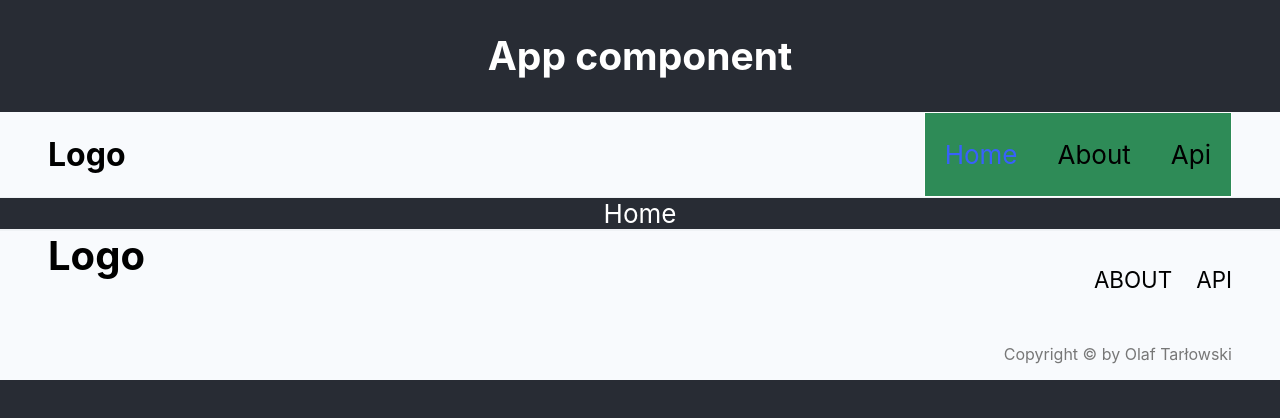
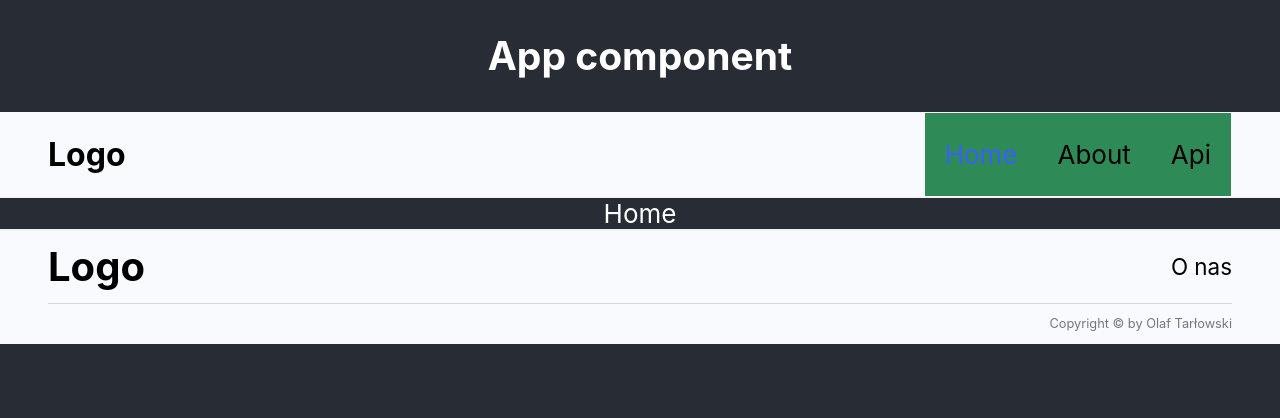
Before and after one commit to olaftarlowski/culinary-app, a React (Create React App) app: page / in a window 1280 px wide. Shown: the top 418 px of the page. Built offline with nearby package versions, Linux system fonts and the light colour scheme.

Commit message:
footer complete

```diff
--- a/src/components/layout/Footer.js
+++ b/src/components/layout/Footer.js
@@ -7,17 +7,11 @@ const Footer = () => {
     <FooterWrapper className="footer">
       <div className="footer__container">
         <div className="footer__logo-box">Logo</div>
-
         <div className="footer__info">
           <ul className="footer__list">
             <li className="footer__item">
               <Link className="footer__link" to="/about">
-                About
-              </Link>
-            </li>
-            <li className="footer__item">
-              <Link className="footer__link" to="/api">
-                Api
+                O nas
               </Link>
             </li>
           </ul>
--- a/src/styled-components/style.js
+++ b/src/styled-components/style.js
@@ -93,28 +93,26 @@ export const FooterWrapper = styled.footer`
     display: flex;
     justify-content: space-between;
     align-items: center;
-  }
 
     .footer__logo-box {
       text-align: center;
       color: #000;
       font-size: 2.5rem;
       font-weight: 700;
-    padding-bottom: 3rem;
     }
     .footer__info {
       display: block;
-  }
+
+      .footer__list {
+        text-align: center;
+        list-style: none;
+        padding-inline-start: 0;
+
         .footer__item {
           display: inline-block;
 
           &:not(:last-child) {
             margin-right: 1.5rem;
-    }
-  }
-  .footer__list {
-    list-style: none;
-    padding-inline-start: 0;
           }
 
           .footer__link {
@@ -122,7 +120,6 @@ export const FooterWrapper = styled.footer`
             &:visited {
               color: #000;
               text-decoration: none;
-      text-transform: uppercase;
               display: inline-block;
               transition: all 0.2s;
             }
@@ -132,13 +129,14 @@ export const FooterWrapper = styled.footer`
               color: #3861fb;
             }
           }
+        }
+      }
+    }
+  }
 
   .footer__copyright {
     text-align: right;
-    font-size: 1rem;
-  }
-
-  .footer__list {
-    text-align: center;
+    font-size: 0.8rem;
+    border-top: 1px solid #d5d9dc;
   }
 `;
```
Lines whose indentation alone changed are shown as unchanged.
